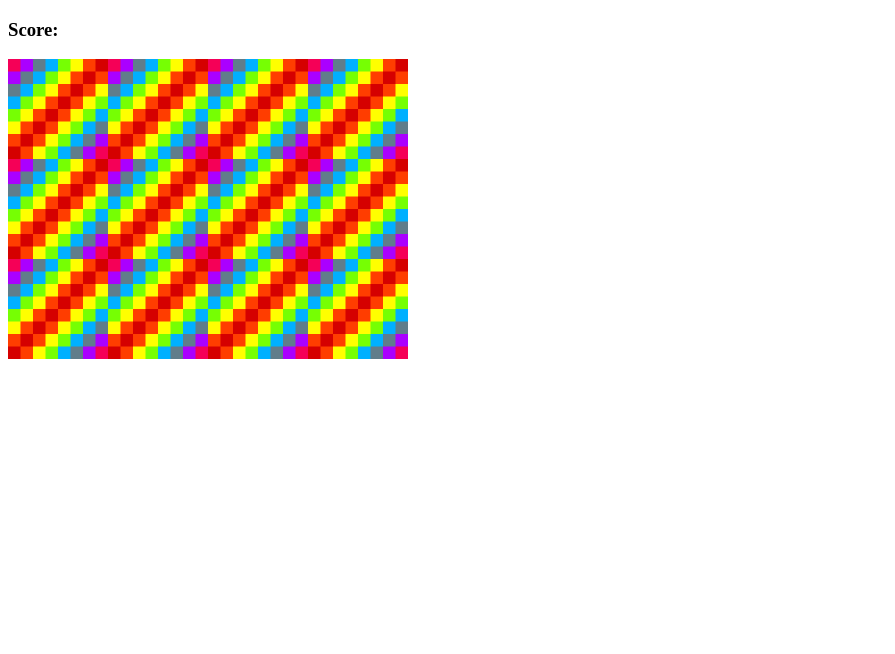
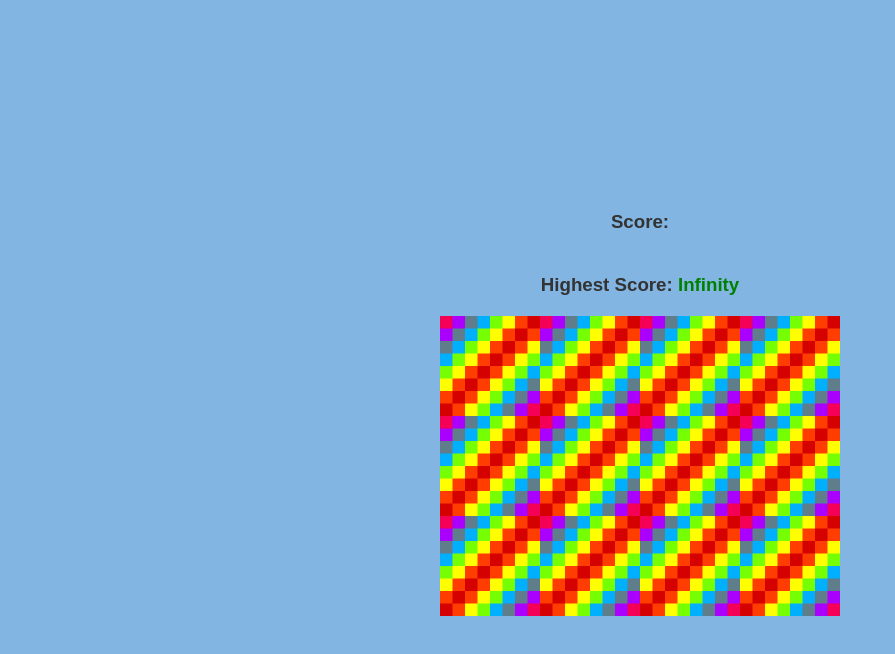
Before and after one commit to mrunmayi-naik/javascript-games, a plain HTML site: page memorygame.html in a window 1280 px wide. Shown: the whole page, without its empty margins (0-895 px from the left). Drawn offline with Linux system fonts and the light colour scheme.

Commit message:
updated memory game

```diff
--- a/memorygame.css
+++ b/memorygame.css
@@ -1,6 +1,47 @@
+/* Make sure the body takes up the full height of the screen */
+body {
+    margin: 0;
+    height: 100vh; /* Full viewport height */
+    display: flex; /* Flexbox for centering */
+    justify-content: center; /* Centers content horizontally */
+    align-items: center; /* Centers content vertically */
+    flex-direction: column; /* Aligns the title and grid vertically */
+    background-color: #82b5e2; /* Set the background color of the body */
+}
+
+/* Styling for the grid container */
 #grid {
     width: 400px;
     height: 300px;
     display: flex;
-    flex-wrap: wrap;
+    flex-wrap: wrap; /* Allows items to wrap onto the next line */
+    justify-content: center; /* Centers the items inside the grid */
+    align-items: center; /* Vertically center items inside the grid */
+    background-color: lightgray; /* Optional: gives a background to the grid */
 }
+
+/* Optional styling for the score */
+h3 {
+    text-align: center;
+    font-family: Arial, sans-serif;
+    color: #333;
+    margin-bottom: 20px; /* Space between score and grid */
+}
+
+/* Add some margin and styling for highest score */
+h3 {
+    text-align: center;
+    font-family: Arial, sans-serif;
+    color: #333;
+}
+
+#highest-score {
+    font-weight: bold;
+    color: green;  /* Highlight the highest score */
+}
+
+
+#result {
+    font-weight: bold;
+    font-size: 1.5em;
+}
--- a/memorygame.html
+++ b/memorygame.html
@@ -9,7 +9,7 @@
 <body>
 
   <h3> Score: <span id="result"></span></h3>
-
+  <h3>Highest Score: <span id="highest-score">---</span></h3>  <!-- Display highest score -->
   <div id="grid"></div>
 
 </body>
--- a/memorygame.js
+++ b/memorygame.js
@@ -1,118 +1,99 @@
 const cardArray = [
-    {
-        name: 'fries',
-        img: 'images/fries.png'
-    },
-    {
-        name: 'cheeseburger',
-        img: 'images/cheeseburger.png'
-    },
-    {
-        name: 'hotdog',
-        img: 'images/hotdog.png'
-    },
-    {
-        name: 'ice-cream',
-        img: 'images/ice-cream.png'
-    },
-    {
-        name: 'milkshake',
-        img: 'images/milkshake.png'
-    },
-    {
-        name: 'pizza',
-        img: 'images/pizza.png'
-    },
-    {
-        name: 'fries',
-        img: 'images/fries.png'
-    },
-    {
-        name: 'cheeseburger',
-        img: 'images/cheeseburger.png'
-    },
-    {
-        name: 'hotdog',
-        img: 'images/hotdog.png'
-    },
-    {
-        name: 'ice-cream',
-        img: 'images/ice-cream.png'
-    },
-    {
-        name: 'milkshake',
-        img: 'images/milkshake.png'
-    },
-    {
-        name: 'pizza',
-        img: 'images/pizza.png'
+    { name: 'fries', img: 'images/fries.png' },
+    { name: 'cheeseburger', img: 'images/cheeseburger.png' },
+    { name: 'hotdog', img: 'images/hotdog.png' },
+    { name: 'ice-cream', img: 'images/ice-cream.png' },
+    { name: 'milkshake', img: 'images/milkshake.png' },
+    { name: 'pizza', img: 'images/pizza.png' },
+    { name: 'fries', img: 'images/fries.png' },
+    { name: 'cheeseburger', img: 'images/cheeseburger.png' },
+    { name: 'hotdog', img: 'images/hotdog.png' },
+    { name: 'ice-cream', img: 'images/ice-cream.png' },
+    { name: 'milkshake', img: 'images/milkshake.png' },
+    { name: 'pizza', img: 'images/pizza.png' }
+];
+
+// Shuffle the cards
+cardArray.sort(() => 0.5 - Math.random());
+
+// Get HTML elements
+const gridDisplay = document.querySelector('#grid');
+const resultDisplay = document.querySelector('#result');
+const highestScoreDisplay = document.querySelector('#highest-score');
+let cardsChosen = [];
+let cardsChosenIds = [];
+let cardsWon = [];
+let moves = 0;  // Track the number of moves
+let highestScore = localStorage.getItem('highestScore') || Infinity; // Retrieve highest score from localStorage
+
+// Initialize highest score display
+if (highestScore === 'Infinity') {
+    highestScoreDisplay.textContent = 'No score yet';
+} else {
+    highestScoreDisplay.textContent = highestScore;
 }
 
-]
-
-cardArray.sort(() => 0.5 - Math.random())
-
-const gridDisplay = document.querySelector('#grid')
-const resultDisplay = document.querySelector('#result')
-let cardsChosen = []
-let cardsChosenIds = []
-const cardsWon = []
-
+// Create game board
 function createBoard() {
     for (let i = 0; i < cardArray.length; i++) {
-    const card = document.createElement('img')
-    card.setAttribute('src','images/blank.png')
-    card.setAttribute('data-id',i)
-    card.addEventListener( 'click', flipCard )
-    gridDisplay.appendChild(card)
+        const card = document.createElement('img');
+        card.setAttribute('src', 'images/blank.png');
+        card.setAttribute('data-id', i);
+        card.addEventListener('click', flipCard);
+        gridDisplay.appendChild(card);
     }
 }
-createBoard()
+createBoard();
 
+// Check for card match
 function checkMatch() {
-    const cards = document.querySelectorAll('img')
-    const optionOneId = cardsChosenIds[0]
-    const optionTwoId = cardsChosenIds[1]
-    console.log('check for match')
+    const cards = document.querySelectorAll('img');
+    const optionOneId = cardsChosenIds[0];
+    const optionTwoId = cardsChosenIds[1];
+    moves++;  // Increment the move count each time the player makes a pair of guesses
 
-    if(optionOneId == optionTwoId) {
-        cards[optionOneId].setAttribute('src','images/blank.png')
-        cards[optionTwoId].setAttribute('src','images/blank.png')
-        alert('Youu have clicked the same card')
+    if (optionOneId === optionTwoId) {
+        cards[optionOneId].setAttribute('src', 'images/blank.png');
+        cards[optionTwoId].setAttribute('src', 'images/blank.png');
+        alert('You clicked the same card!');
+    } else if (cardsChosen[0] === cardsChosen[1]) {
+        alert('You found a match!');
+        cards[optionOneId].setAttribute('src', 'images/white.png');
+        cards[optionTwoId].setAttribute('src', 'images/white.png');
+        cards[optionOneId].removeEventListener('click', flipCard);
+        cards[optionTwoId].removeEventListener('click', flipCard);
+        cardsWon.push(cardsChosen);
+    } else {
+        cards[optionOneId].setAttribute('src', 'images/blank.png');
+        cards[optionTwoId].setAttribute('src', 'images/blank.png');
+        alert('Sorry, try again!');
     }
 
+    // Update result display (score)
+    resultDisplay.textContent = `Moves: ${moves}`;
+    cardsChosen = [];
+    cardsChosenIds = [];
 
-    if (cardsChosen[0] == cardsChosen[1]) {
-        alert('You found a match!')
-        cards[optionOneId].setAttribute('src','images/white.png')
-        cards[optionTwoId].setAttribute('src','images/white.png')
-        cards[optionOneId].removeEventListener('click', flipCard)
-        cards[optionTwoId].removeEventListener('click', flipCard)
-        cardsWon.push(cardsChosen)
-    }else {
-        cards[optionOneId].setAttribute('src','images/blank.png')
-        cards[optionTwoId].setAttribute('src','images/blank.png')
-        alert('sorry try again')
+    // Check if all pairs are found
+    if (cardsWon.length === cardArray.length / 2) {
+        // Check and update the highest score
+        if (moves < highestScore) {
+            highestScore = moves;
+            highestScoreDisplay.textContent = highestScore;
+            localStorage.setItem('highestScore', highestScore);  // Save highest score in localStorage
         }
-
-    resultDisplay.textContent = cardsWon.length
-    cardsChosen = []
-    cardsChosenIds = []
-
-
-    if (cardsWon.length == cardArray.length/2) {
-        resultDisplay.textContent = 'Congratulations you found them all!'
+        resultDisplay.textContent = `Congratulations! You found all matches in ${moves} moves!`;
     }
 }
 
+// Flip card
+function flipCard() {
+    const cardId = this.getAttribute('data-id');
+    cardsChosen.push(cardArray[cardId].name);
+    cardsChosenIds.push(cardId);
+    this.setAttribute('src', cardArray[cardId].img);
 
-
-function flipCard() {
-    const cardId = this.getAttribute('data-id')
-    cardsChosen.push(cardArray[cardId].name)
-    cardsChosenIds.push(cardId)
-    this.setAttribute('src',cardArray[cardId].img)
     if (cardsChosen.length === 2) {
-        setTimeout( checkMatch, 500)
+        setTimeout(checkMatch, 500);
     }
 }
--- a/whacamole.css
+++ b/whacamole.css
@@ -2,30 +2,33 @@
 
 body{
     margin: 0;
-    background-image: url(images/cat.jpeg);
+    /* background-image: url(images/cat.jpeg); */
+    background-color: #82b5e2; /* Set the background color of the body */
 }
 
 
 .grid {
     display: flex;
-    width: 606px;
-    height: 606px;
+    width: 400px;
+    height: 300px;
     flex-wrap: wrap;
     justify-content: center;
     align-items: center;
     margin: 0 auto;
+    background-color: lightgray;
 }
 
 h2 {
     position: relative;
     text-align: center;
     font-family: "Pixelify Sans", sans-serif;
+    font-size: 20px;
 }
 
 .square {
-    height: 200px;
-    width: 200px;
-    border: solid black 1px;
+    height: 120px;
+    width: 120px;
+    border: solid black 2px;
 }
 
 .mole {
```
Lines whose indentation alone changed are shown as unchanged.
